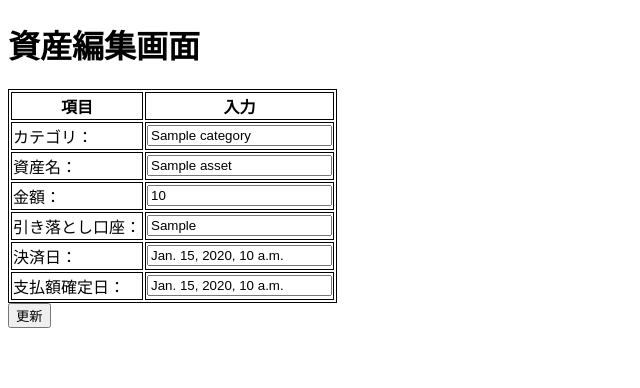
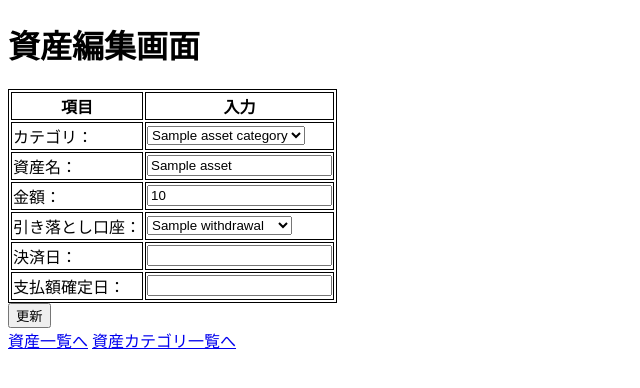
Before and after one commit to yuyuue/BudgetingWebApp, a Django app: template app/budgeting/templates/budgeting/asset_detail.html in a window 1280 px wide. Shown: the top 388 px of the page, without its empty margins (0-640 px from the left). Run offline with Django 5.2, Linux system fonts and the light colour scheme; the template is opened without the code that fills it: most values are stand-ins (such as "Sample title", 1, 10 or a date in 2020); parts of the project's set-up code (start-up, migrations or seed data) failed here and were passed over.

Commit message:
[update] Add feature to edit assets
Implemented features such as renaming assets, changing linked accounts, and other updates to asset settings.

```diff
--- a/app/budgeting/templates/budgeting/assetCategory_list.html
+++ b/app/budgeting/templates/budgeting/assetCategory_list.html
@@ -22,6 +22,7 @@
             <tr>
                 <th>No</th>
                 <th>資産カテゴリ</th>
+                <th>クレジット</th>
             </tr>
         </thead>
         {% for asset_category in asset_category_list %}
@@ -29,6 +30,11 @@
             <tr>
                 <td>{{ forloop.counter }}</td>
                 <td><a href="{% url 'budgeting:asset_category' asset_category.id %}">{{ asset_category.name }}</a></td>
+                <td>
+                    {% if asset_category.is_credit %}
+                        ○
+                    {% endif %}
+                </td>
             </tr>
         </tbody>
         {% endfor %}
--- a/app/budgeting/templates/budgeting/asset_detail.html
+++ b/app/budgeting/templates/budgeting/asset_detail.html
@@ -29,7 +29,18 @@
             <tbody>
                 <tr>
                     <td><label for="category">カテゴリ：</label></td>
-                    <td><input type="text" name="category" id="category" value="{{ asset.category }}"></td>
+                    <td>
+                        <select name="category" id="category">
+                            {% for asset_category in asset_category_list %}
+                            <option value="{{ asset_category.id }}"
+                                {% if asset_category.name == asset.category.name %}
+                                    selected
+                                {% endif %}>
+                                {{ asset_category.name }}
+                            </option>
+                            {% endfor %}
+                        </select>
+                    </td>
                 </tr>
                 <tr>
                     <td><label for="asset_name">資産名：</label></td>
@@ -43,24 +54,37 @@
                 <input type="checkbox" name="is_credit" id="is_credit"> -->
                 <tr>
                     <td><label for="withdrawal_account">引き落とし口座：</label></td>
-                    <td><input type="text" name="withdrawal_account" id="withdrawal_account"
-                            value="{{ asset.withdrawal_account }}"></td>
+                    <td>
+                        <select name="withdrawal_account" id="withdrawal_account">
+                            <option value="0">- 選択してください -</option>
+                            {% for withdrawal in asset_list %}
+                            <option value="{{ withdrawal.id }}"
+                                {% if withdrawal.id == asset.withdrawal_account.id %}
+                                    selected
+                                {% endif %}>
+                                {{ withdrawal.name }}
+                            </option>
+                            {% endfor %}
+                        </select>
+                    </td>
                 </tr>
                 <tr>
-                    <td><label for="payment_due_date">決済日：</label></td>
-                    <td><input type="datetime" name="payment_due_date" id="payment_due_date"
-                            value="{{ asset.payment_due_date }}"></td>
+                    <td><label for="payment_due_day">決済日：</label></td>
+                    <td><input type="number" name="payment_due_day" id="payment_due_day"
+                            value="{{ asset.payment_due_day }}"></td>
                 </tr>
                 <tr>
-                    <td><label for="payment_confirmation_date">支払額確定日：</label></td>
-                    <td><input type="datetime" name="payment_confirmation_date" id="payment_confirmation_date"
-                            value="{{ asset.payment_confirmation_date }}"></td>
+                    <td><label for="payment_confirmation_day">支払額確定日：</label></td>
+                    <td><input type="number" name="payment_confirmation_day" id="payment_confirmation_day"
+                            value="{{ asset.payment_confirmation_day }}"></td>
                 </tr>
             </tbody>
         </table>
         <input type="submit" value="更新">
     </form>
     {% endif %}
+    <a href="{% url 'budgeting:asset_list' %}">資産一覧へ</a>
+    <a href="{% url 'budgeting:asset_category_list' %}">資産カテゴリ一覧へ</a>
 </body>
 
 </html>
--- a/app/budgeting/urls.py
+++ b/app/budgeting/urls.py
@@ -10,7 +10,7 @@ urlpatterns = [
     # path("category/", views.CashFlowCategoryListView.as_view(), name='cash_flow_category_list'),
     # path("category/<int:pk>", views.CashFlowCategoryDetailView.as_view(), name='cash_flow_category'),
     # path("category/<int:cash_flow_category_id>/mod-cash-flow-category", views.mod_cash_flow_category, name='mod_cash_flow_category'),
-    path("asset/", views.AssetListView.as_view(), name='asset'),
+    path("asset/", views.AssetListView.as_view(), name='asset_list'),
     path("asset/<int:pk>/", views.AssetDetailView.as_view(), name='asset_detail'),
     path("asset/<int:pk>/mod-asset", views.mod_asset, name='mod_asset'),
     path("asset/category/", views.AssetCategoryListView.as_view(), name='asset_category_list'),
```
Also changed, not shown: app/budgeting/templates/budgeting/assetCategory_detail.html (+13 -0 lines), app/budgeting/views.py (+25 -0 lines).
